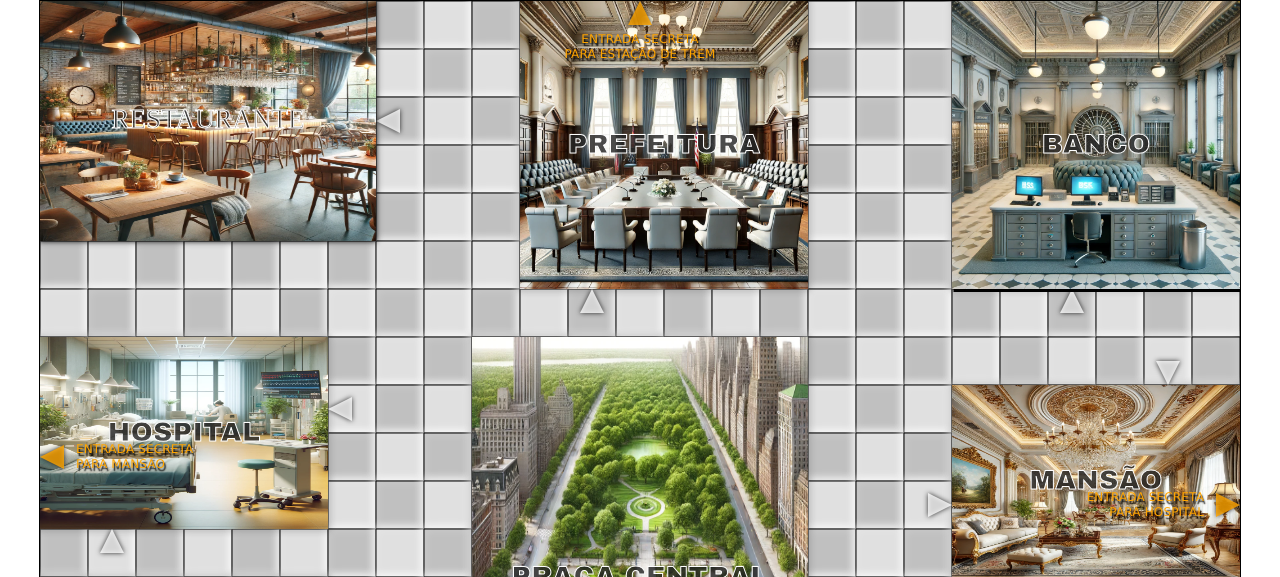
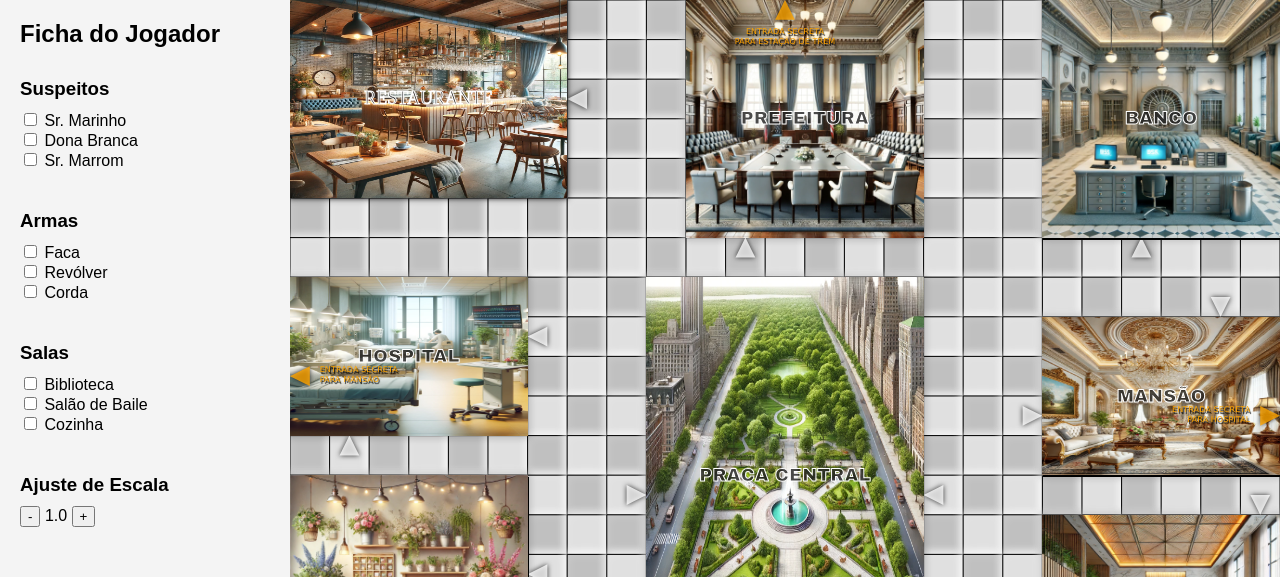
Before and after one commit to arthr/detetive-jogo, a plain HTML site: page public/index.html in a window 1280 px wide. Shown: the top 577 px of the page. Drawn offline with Linux system fonts and the light colour scheme.

Commit message:
feat: Adicionado sidebar modelo e redimensionador. - Adicionada uma sidebar contendo a lista de suspeitos, armas e salas. - Adicionado recurso para redimensionar a escala do jogo.

```diff
--- a/public/css/styles.css
+++ b/public/css/styles.css
@@ -1,23 +1,39 @@
-html,
-body {
+html, body {
     height: 100%;
     margin: 0;
+    font-family: Arial, Helvetica, sans-serif;
     display: flex;
-    justify-content: center;
-    align-items: center;
     flex-direction: column;
-    font-family: Arial, Helvetica, sans-serif;
+    background-color: #f4f4f4;
 }
 
 .container {
     display: flex;
-    flex-direction: column;
-    /* justify-content: center; */
-    align-items: center;
-    height: 100%;
     width: 100%;
 }
 
+.sidebar {
+    width: 250px;
+    padding: 20px;
+    background-color: #f4f4f4;
+    box-shadow: 2px 0 5px rgba(0, 0, 0, 0.1);
+    display: flex;
+    flex-direction: column;
+    gap: 20px;
+    overflow-y: auto;
+}
+
+.section {
+    margin-bottom: 20px;
+}
+
+h2, h3 {
+    margin: 0 0 10px 0;
+}
+
 canvas {
-    border: 1px solid black;
+    display: flex;
+    flex-direction: column;
+    background-color: #fff;
+
 }
--- a/public/index.html
+++ b/public/index.html
@@ -1,14 +1,46 @@
 <!DOCTYPE html>
 <html lang="en">
+
 <head>
     <meta charset="UTF-8">
     <meta name="viewport" content="width=device-width, initial-scale=1.0">
-    <title>Jogo Detetive</title>
+    <title>Board Game</title>
     <link rel="stylesheet" href="css/styles.css">
 </head>
+
 <body>
     <div class="container">
-        <canvas id="gameCanvas"></canvas>
+        <div class="sidebar">
+            <h2>Ficha do Jogador</h2>
+            <div class="section">
+                <h3>Suspeitos</h3>
+                <label><input type="checkbox"> Sr. Marinho</label><br>
+                <label><input type="checkbox"> Dona Branca</label><br>
+                <label><input type="checkbox"> Sr. Marrom</label><br>
+                <!-- Adicione mais suspeitos conforme necessário -->
+            </div>
+            <div class="section">
+                <h3>Armas</h3>
+                <label><input type="checkbox"> Faca</label><br>
+                <label><input type="checkbox"> Revólver</label><br>
+                <label><input type="checkbox"> Corda</label><br>
+                <!-- Adicione mais armas conforme necessário -->
+            </div>
+            <div class="section">
+                <h3>Salas</h3>
+                <label><input type="checkbox"> Biblioteca</label><br>
+                <label><input type="checkbox"> Salão de Baile</label><br>
+                <label><input type="checkbox"> Cozinha</label><br>
+                <!-- Adicione mais salas conforme necessário -->
+            </div>
+            <div class="section">
+                <h3>Ajuste de Escala</h3>
+                <button onclick="decreaseScale.call(this)">-</button>
+                <span id="scale-value"></span>
+                <button onclick="increaseScale.call(this)">+</button>
+            </div>
+        </div>
+        <canvas id="gameCanvas" width="800" height="800"></canvas>
     </div>
     <script src="js/config.js"></script>
     <script src="js/utils.js"></script>
@@ -17,4 +49,5 @@
     <script src="js/items.js"></script>
     <script src="js/game.js"></script>
 </body>
+
 </html>
--- a/public/js/board.js
+++ b/public/js/board.js
@@ -1,6 +1,8 @@
 function initBoard(ctx, config) {
     const { scaleFactor, gridSize, rooms, showCoordinates, doorsColor, secretPassageColor } = config;
     const canvas = ctx.canvas; // Obter a referência do canvas
+
+    console.log(scaleFactor);
 
     const quadradoLargura = canvas.width / gridSize;
     const quadradoAltura = canvas.height / gridSize;
--- a/public/js/config.js
+++ b/public/js/config.js
@@ -1,7 +1,11 @@
+const canvas = document.getElementById('gameCanvas');
+const sidebarWidth = document.querySelector('.sidebar').offsetWidth;
+const newWidth = window.innerWidth - sidebarWidth;
+
 const config = {
-    scaleFactor: 1.5,
-    canvasWidth: 800,
-    canvasHeight: 800,
+    scaleFactor: 1,
+    canvasWidth: newWidth,
+    canvasHeight: newWidth,
     gridSize: 25,
     showCoordinates: false,
     doorsColor: 'rgba(255, 255, 255, 0.8)',
--- a/public/js/game.js
+++ b/public/js/game.js
@@ -7,6 +7,7 @@ document.addEventListener('DOMContentLoaded', () => {
     canvas.height = scale(config.canvasHeight, config.scaleFactor);
 
     // Inicializar o tabuleiro e outros elementos
+    document.getElementById('scale-value').textContent = config.scaleFactor.toFixed(1);
     initBoard(ctx, config);
     // initCharacters(ctx, config);
     // initItems(ctx, config);
--- a/public/js/utils.js
+++ b/public/js/utils.js
@@ -1,6 +1,63 @@
 // Funções utilitárias serão adicionadas aqui
+const defaultScaleFactor = config.scaleFactor;
+let newScaleFactor = defaultScaleFactor;
+let scaleValueElement = document.getElementById('scale-value');
 
 // Função para escalar um valor
 function scale(value, scaleFactor) {
     return value * scaleFactor;
 }
+
+function resetScale() {
+    scaleValueElement.textContent = defaultScaleFactor.toFixed(1);
+    throttleRedraw();
+}
+
+function increaseScale() {
+    if (newScaleFactor + 0.1 > 1) {
+        this.disable = true;
+        return;
+    }
+    this.disable = false;
+    newScaleFactor += 0.1;
+    scaleValueElement.textContent = newScaleFactor.toFixed(1);
+    throttleRedraw();
+}
+
+function decreaseScale() {
+    if (newScaleFactor - 0.1 < 0.5) {
+        this.disable = true;
+        return;
+    }
+    this.disable = false;
+    newScaleFactor -= 0.1;
+    scaleValueElement.textContent = newScaleFactor.toFixed(1);
+    throttleRedraw();
+
+}
+
+function throttleRedraw() {
+    if (this.redrawTimeout) clearTimeout(this.redrawTimeout);
+    this.redrawTimeout = setTimeout(() => {
+        redrawGame();
+    }, 100); // Ajuste o valor do debounce conforme necessário
+}
+
+function resizeCanvas() {
+    const canvas = document.getElementById('gameCanvas');
+    const sidebarWidth = document.querySelector('.sidebar').offsetWidth;
+    const newWidth = window.innerWidth - sidebarWidth;
+    canvas.width = newWidth;
+    canvas.height = newWidth; // Manter quadrado
+}
+
+function redrawGame() {
+    const canvas = document.getElementById('gameCanvas');
+    const ctx = canvas.getContext('2d');
+    let scaleFactor = newScaleFactor;
+    // Ajustar o tamanho do canvas conforme o fator de escala
+    canvas.width = scale(config.canvasWidth, newScaleFactor);
+    canvas.height = scale(config.canvasHeight, newScaleFactor);
+    // Redesenhar o tabuleiro com a nova escala
+    initBoard(ctx, { ...config, scaleFactor });
+}
```
